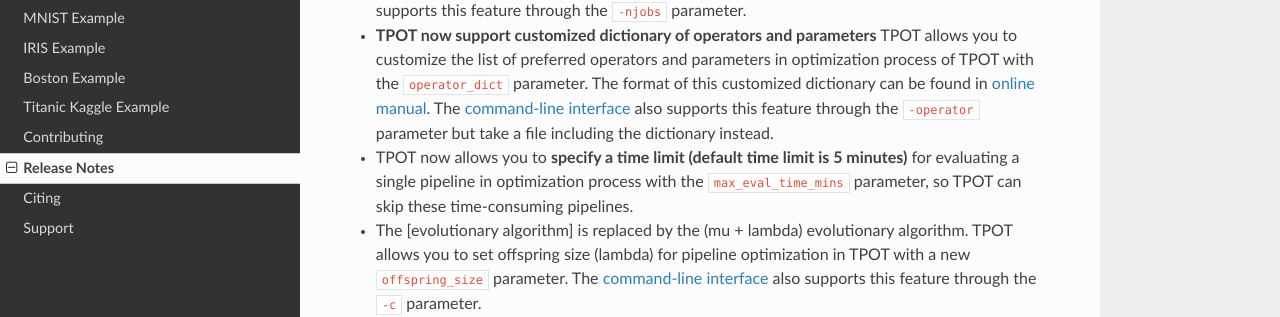
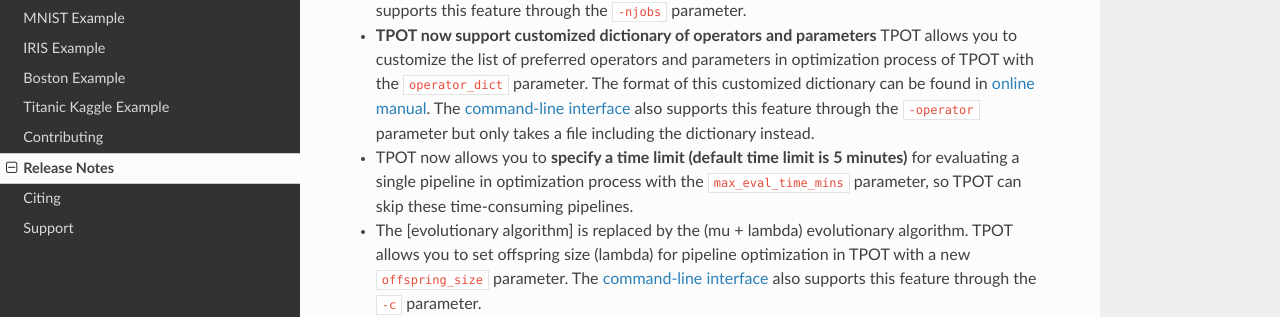
Before and after one commit to EpistasisLab/tpot, an MkDocs documentation site: the page built from docs_sources/releases.md, in a window 1280 px wide and 900 px high. Shown: the part 234-551 px from the top of the window. Built offline with MkDocs 1.6.1, drawn with Linux system fonts in a browser that asks for light colours; nearby versions of some CDN libraries; old or Windows-style settings are respelled for this version of MkDocs.

Commit message:
clean up

```diff
--- a/docs_sources/releases.md
+++ b/docs_sources/releases.md
@@ -2,7 +2,7 @@
 
 * **TPOT now supports parallel computing for pipeline optimization (Linux and MacOS only)** TPOT allows you to use multiple processes for accelerating pipeline optimization in TPOT with the `n_jobs` parameter in both TPOTClassifier and TPOTRegressor. The [command-line interface](/using/#tpot-on-the-command-line) also supports this feature through the `-njobs` parameter.
 
-* **TPOT now support customized dictionary of operators and parameters** TPOT allows you to customize the list of preferred operators and parameters in optimization process of TPOT with the `operator_dict` parameter. The format of this customized dictionary can be found in [online manual](/using/#tpot-with-code). The [command-line interface](/using/#tpot-on-the-command-line) also supports this feature through the `-operator` parameter but take a file including the dictionary instead.
+* **TPOT now support customized dictionary of operators and parameters** TPOT allows you to customize the list of preferred operators and parameters in optimization process of TPOT with the `operator_dict` parameter. The format of this customized dictionary can be found in [online manual](/using/#tpot-with-code). The [command-line interface](/using/#tpot-on-the-command-line) also supports this feature through the `-operator` parameter but only takes a file including the dictionary instead.
 
 * TPOT now allows you to **specify a time limit (default time limit is 5 minutes)** for evaluating a single pipeline in optimization process with the `max_eval_time_mins` parameter, so TPOT can skip these time-consuming pipelines.
 
```
